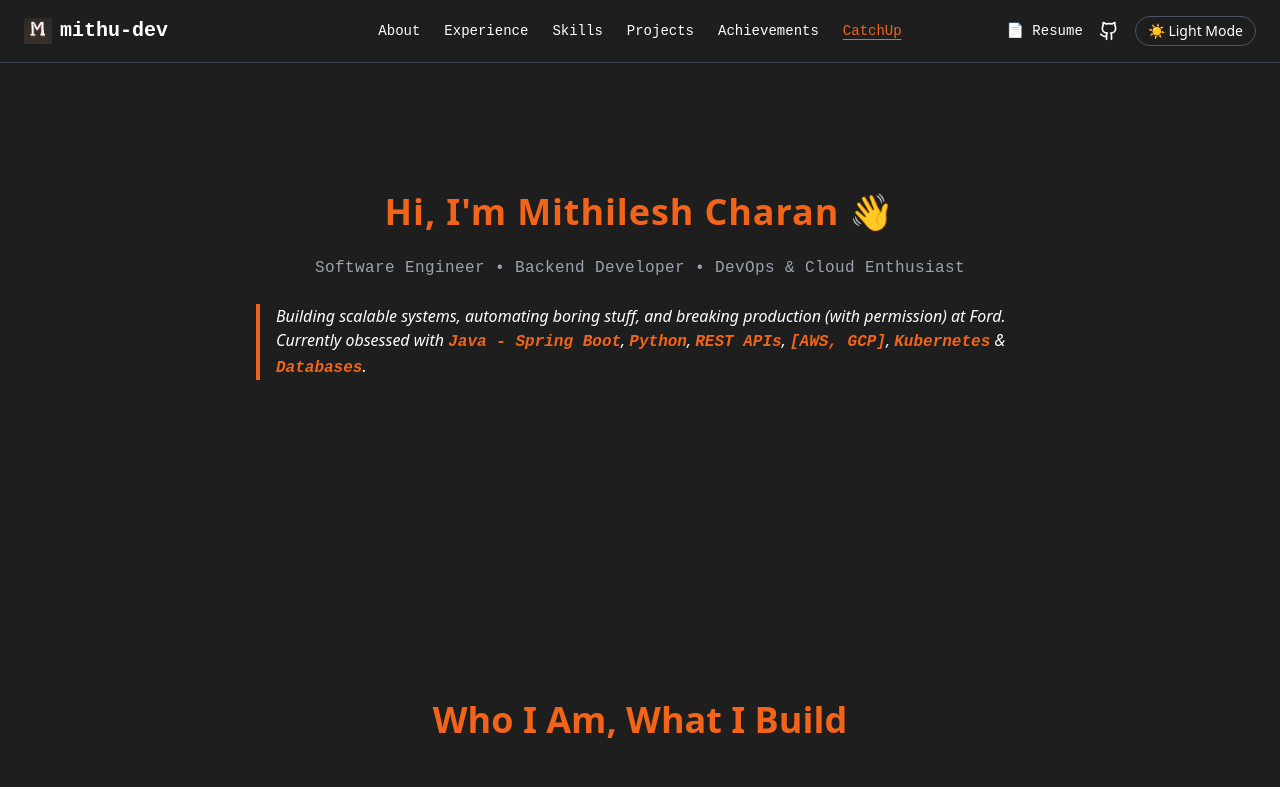
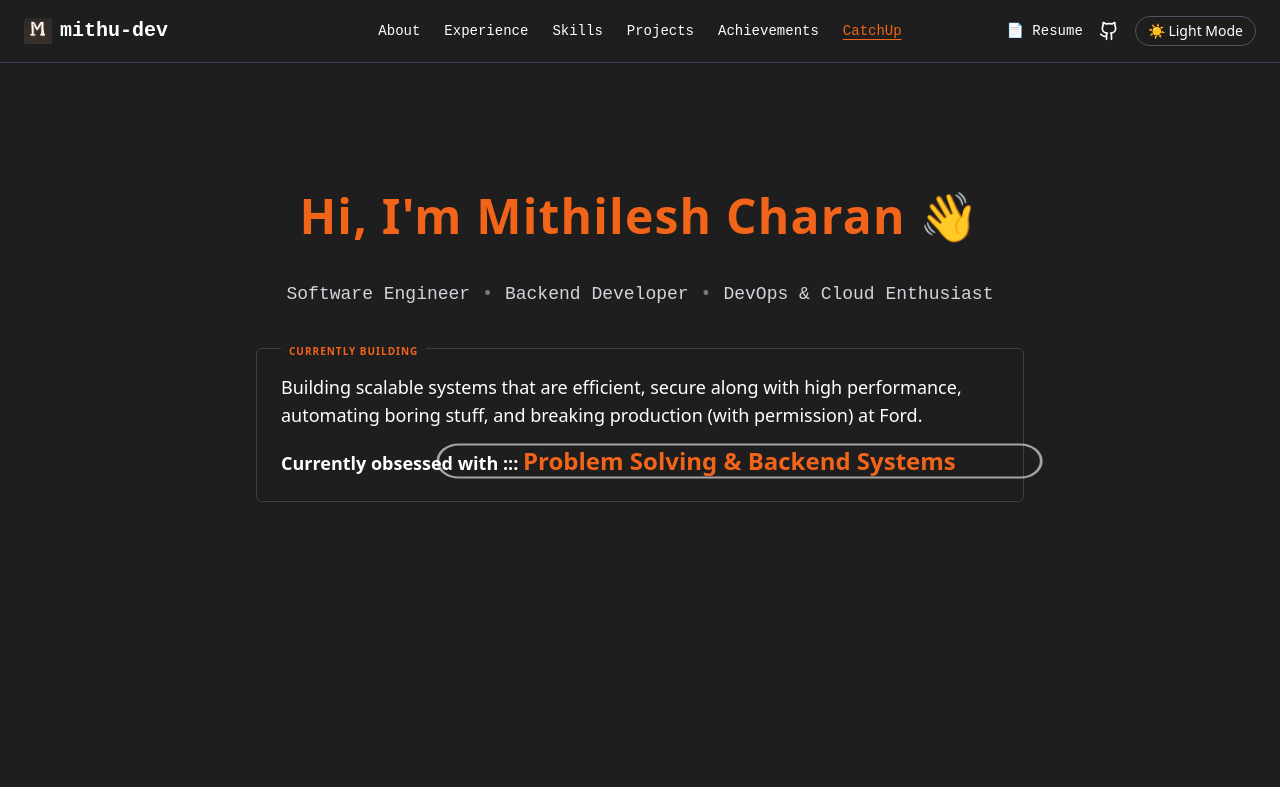
Before and after one commit to mitthhuu3110/mitthhuu3110.github.io, a Next.js app in the folder my-portfolio/: page / in a window 1280 px wide. Shown: the top 787 px of the page. Built offline with nearby package versions, Linux system fonts and the light colour scheme.

Commit message:
adding oval

```diff
--- a/my-portfolio/components/Hero.tsx
+++ b/my-portfolio/components/Hero.tsx
@@ -1,6 +1,8 @@
+// components/Hero.tsx
 'use client';
 
 import { motion } from 'framer-motion';
+import HighlightOval from './HighlightOval';
 
 export default function Hero() {
   return (
@@ -13,25 +15,34 @@ export default function Hero() {
         whileInView={{ opacity: 1, y: 0 }}
         transition={{ duration: 0.6 }}
         viewport={{ once: true }}
-        className="max-w-3xl space-y-6"
+        className="max-w-3xl space-y-8"
       >
-        <h1 className="text-3xl sm:text-4xl font-extrabold font-sans tracking-wide text-brand-orange">
+        <h1 className="text-4xl sm:text-5xl font-extrabold font-sans tracking-wide text-brand-orange">
           Hi, I&apos;m Mithilesh Charan 👋
         </h1>
 
-        <p className="text-sm sm:text-base text-gray-600 dark:text-gray-400 font-mono tracking-wide">
-          Software Engineer • Backend Developer • DevOps & Cloud Enthusiast
-        </p>
+        <div className="inline-flex items-center justify-center gap-3 text-base sm:text-lg font-mono px-4 py-2 text-gray-700 dark:text-gray-300">
+          <span>Software Engineer</span>
+          <span className="opacity-50">•</span>
+          <span>Backend Developer</span>
+          <span className="opacity-50">•</span>
+          <span>DevOps & Cloud Enthusiast</span>
+        </div>
 
-        <div className="border-l-4 border-brand-orange pl-4 text-sm sm:text-base leading-relaxed italic text-left mx-auto">
-          Building scalable systems, automating boring stuff, and breaking production (with permission) at Ford.<br />
-          Currently obsessed with{' '}
-          <span className="text-brand-orange font-semibold font-mono">Java - Spring Boot</span>,{' '}
-          <span className="text-brand-orange font-semibold font-mono">Python</span>,{' '}
-          <span className="text-brand-orange font-semibold font-mono">REST APIs</span>,{' '}
-          <span className="text-brand-orange font-semibold font-mono">[AWS, GCP]</span>,{' '}
-          <span className="text-brand-orange font-semibold font-mono">Kubernetes</span> &{' '}
-          <span className="text-brand-orange font-semibold font-mono">Databases</span>.
+        <div className="relative text-base sm:text-lg leading-relaxed text-left px-6 py-6 bg-gradient-to-br border border-zinc-300 dark:border-zinc-700 rounded-md shadow-inner">
+          <div className="absolute -top-3 left-6 px-2 bg-[color:var(--bg)] text-[10px] uppercase tracking-widest font-bold text-brand-orange">
+            CURRENTLY BUILDING
+          </div>
+          <p>
+            Building scalable systems that are efficient, secure along with high performance, automating boring stuff,
+            and breaking production (with permission) at Ford.
+          </p>
+          <p className="mt-4 relative inline-block font-semibold">
+            Currently obsessed with ::: {' '}
+            <HighlightOval>
+              Problem Solving & Backend Systems
+            </HighlightOval>
+          </p>
         </div>
       </motion.div>
     </section>
--- /dev/null
+++ b/my-portfolio/components/HighlightOval.tsx
@@ -0,0 +1,24 @@
+'use client';
+
+import { ReactNode } from 'react';
+import { useTheme } from 'next-themes';
+
+export default function HighlightOval({ children }: { children: ReactNode }) {
+  const { theme } = useTheme();
+
+  const isDark = theme === 'dark';
+
+  return (
+    <span className="relative inline-block font-semibold text-lg sm:text-xl md:text-2xl text-brand-orange">
+      {children}
+      <span
+        className="absolute inset-0 border-2 pointer-events-none rounded-full"
+        style={{
+          borderColor: isDark ? 'rgba(255,255,255,0.6)' : 'rgba(55,55,55,0.6)',
+          transform: 'scaleX(1.4) scaleY(1.1)',
+          borderWidth: '2px',
+        }}
+      />
+    </span>
+  );
+}
```
